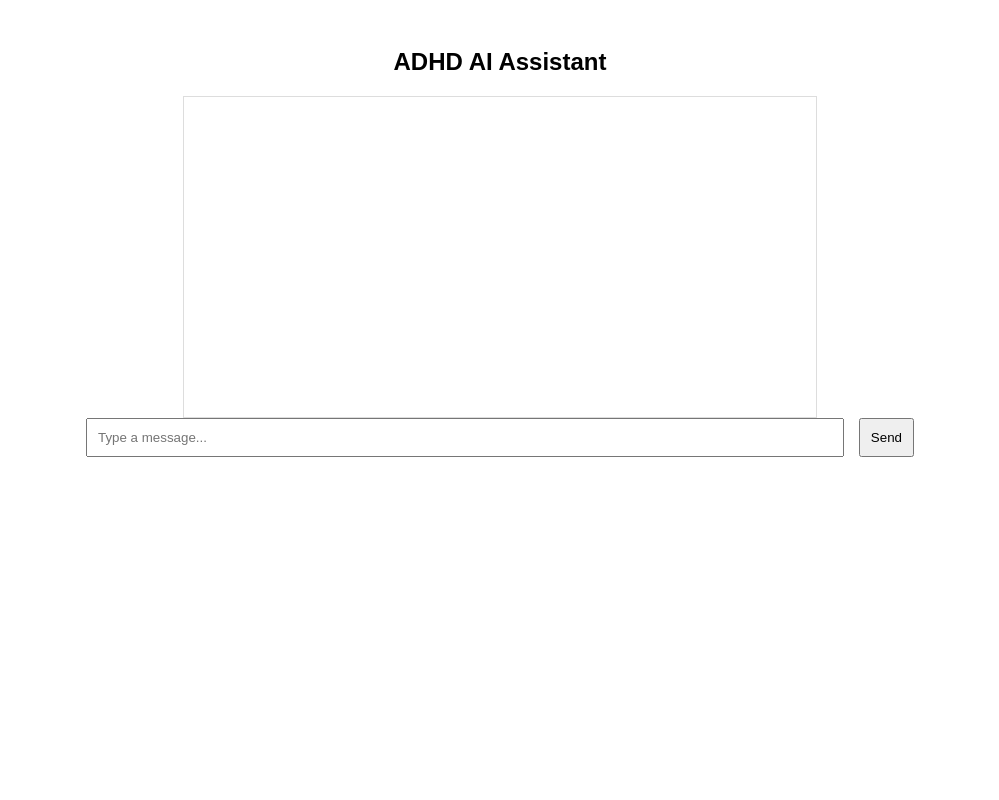
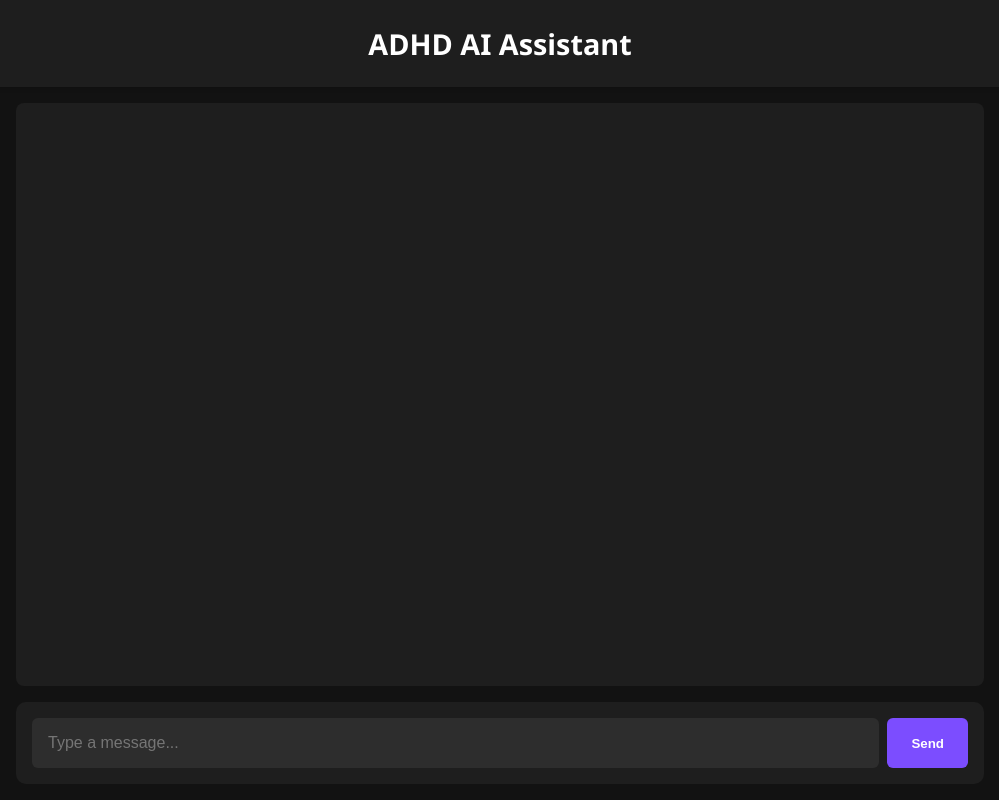
Before and after one commit to arpan8925/ADHD-Chatbot, a Flask app: page / in a window 1280 px wide. Shown: the whole page, without its empty margins (140-1139 px from the left). Run offline with Flask 3, Linux system fonts and the light colour scheme.

Commit message:
UI Updated

````diff
--- a/templates/index.html
+++ b/templates/index.html
@@ -5,65 +5,240 @@
     <meta name="viewport" content="width=device-width, initial-scale=1.0" />
     <title>ADHD AI Assistant</title>
     <style>
+      :root {
+        --bg-primary: #121212;
+        --bg-secondary: #1e1e1e;
+        --text-primary: #ffffff;
+        --text-secondary: #b3b3b3;
+        --accent: #7c4dff;
+        --accent-hover: #9370ff;
+        --input-bg: #2d2d2d;
+        --message-user: #3d4db4;
+        --message-ai: #333333;
+        --transition: all 0.3s ease;
+      }
+
+      * {
+        margin: 0;
+        padding: 0;
+        box-sizing: border-box;
+      }
+
       body {
-        font-family: Arial, sans-serif;
+        font-family: 'Segoe UI', Tahoma, Geneva, Verdana, sans-serif;
+        background-color: var(--bg-primary);
+        color: var(--text-primary);
+        height: 100vh;
+        display: flex;
+        flex-direction: column;
+        padding: 0;
+        overflow: hidden;
+      }
+
+      header {
+        background-color: var(--bg-secondary);
+        padding: 1.5rem;
+        box-shadow: 0 4px 6px rgba(0, 0, 0, 0.1);
         text-align: center;
-        padding: 20px;
       }
+
+      h2 {
+        font-size: 1.8rem;
+        font-weight: 600;
+        color: var(--text-primary);
+        margin: 0;
+      }
+
+      .chat-container {
+        flex: 1;
+        display: flex;
+        flex-direction: column;
+        max-width: 1000px;
+        margin: 0 auto;
+        width: 100%;
+        padding: 1rem;
+        overflow: hidden;
+      }
+
       #chat-box {
-        width: 50%;
-        margin: auto;
-        border: 1px solid #ddd;
-        padding: 10px;
-        height: 300px;
+        flex: 1;
         overflow-y: auto;
+        padding: 1rem;
+        display: flex;
+        flex-direction: column;
+        gap: 1rem;
+        margin-bottom: 1rem;
+        border-radius: 8px;
+        background-color: var(--bg-secondary);
       }
-      input {
-        width: 60%;
-        padding: 10px;
+
+      .message {
+        padding: 1rem;
+        border-radius: 10px;
+        max-width: 80%;
+        animation: fadeIn 0.3s ease;
+        word-wrap: break-word;
       }
+
+      .user-message {
+        background-color: var(--message-user);
+        align-self: flex-end;
+        border-bottom-right-radius: 2px;
+      }
+
+      .ai-message {
+        background-color: var(--message-ai);
+        align-self: flex-start;
+        border-bottom-left-radius: 2px;
+      }
+
+      .message-header {
+        font-weight: 600;
+        margin-bottom: 0.5rem;
+        color: var(--text-primary);
+      }
+
+      .message-content {
+        color: var(--text-primary);
+      }
+
+      .input-container {
+        display: flex;
+        gap: 0.5rem;
+        background-color: var(--bg-secondary);
+        padding: 1rem;
+        border-radius: 10px;
+      }
+
+      #message {
+        flex: 1;
+        background-color: var(--input-bg);
+        color: var(--text-primary);
+        border: none;
+        border-radius: 6px;
+        padding: 1rem;
+        font-size: 1rem;
+        transition: var(--transition);
+      }
+
+      #message:focus {
+        outline: none;
+        box-shadow: 0 0 0 2px var(--accent);
+      }
+
       button {
-        padding: 10px;
-        margin-left: 10px;
+        background-color: var(--accent);
+        color: white;
+        border: none;
+        border-radius: 6px;
+        padding: 0 1.5rem;
+        font-weight: 600;
+        cursor: pointer;
+        transition: var(--transition);
+      }
+
+      button:hover {
+        background-color: var(--accent-hover);
+      }
+
+      button:active {
+        transform: scale(0.98);
+      }
+
+      @keyframes fadeIn {
+        from {
+          opacity: 0;
+          transform: translateY(10px);
+        }
+        to {
+          opacity: 1;
+          transform: translateY(0);
+        }
+      }
+
+      /* Scrollbar styling */
+      ::-webkit-scrollbar {
+        width: 6px;
+      }
+
+      ::-webkit-scrollbar-track {
+        background: var(--bg-secondary);
+      }
+
+      ::-webkit-scrollbar-thumb {
+        background: #555;
+        border-radius: 10px;
+      }
+
+      ::-webkit-scrollbar-thumb:hover {
+        background: #777;
+      }
+
+      /* Responsive design */
+      @media (max-width: 768px) {
+        .chat-container {
+          padding: 0.5rem;
+        }
+
+        #chat-box {
+          padding: 0.5rem;
+        }
+
+        .message {
+          max-width: 90%;
+        }
       }
     </style>
   </head>
   <body>
+    <header>
       <h2>ADHD AI Assistant</h2>
+    </header>
+
+    <div class="chat-container">
       <div id="chat-box"></div>
 
+      <div class="input-container">
         <input type="text" id="message" placeholder="Type a message..." />
         <button onclick="sendMessage()">Send</button>
+      </div>
+    </div>
 
     <script>
-      function sendMessage() {
-        let message = document.getElementById("message").value;
-        if (!message) return;
+      // Add event listener for Enter key
+      document.getElementById("message").addEventListener("keypress", function(event) {
+        if (event.key === "Enter") {
+          sendMessage();
+        }
+      });
 
-        let chatBox = document.getElementById("chat-box");
-        chatBox.innerHTML += `<div><strong>You:</strong> ${message}</div>`;
-
-        fetch("/chat", {
-          method: "POST",
-          headers: { "Content-Type": "application/json" },
-          body: JSON.stringify({ user_id: "123", message: message }),
-        })
-          .then((response) => response.json())
-          .then((data) => {
-            chatBox.innerHTML += `<div><strong>AI Assistant:</strong> ${data.response}</div>`;
-            document.getElementById("message").value = "";
-            chatBox.scrollTop = chatBox.scrollHeight;
-          });
-      }
-    </script>
-  </body>
-  <script>
       function sendMessage() {
         let message = document.getElementById("message").value.trim();
         if (!message) return;
 
         let chatBox = document.getElementById("chat-box");
-      chatBox.innerHTML += `<div><strong>You:</strong> ${message}</div>`;
+
+        // Create and add user message element
+        let userMessageDiv = document.createElement("div");
+        userMessageDiv.className = "message user-message";
+        userMessageDiv.innerHTML = `
+          <div class="message-header">You</div>
+          <div class="message-content">${escapeHtml(message)}</div>
+        `;
+        chatBox.appendChild(userMessageDiv);
+
+        // Clear input and scroll to bottom
+        document.getElementById("message").value = "";
+        chatBox.scrollTop = chatBox.scrollHeight;
+
+        // Show loading indicator
+        let loadingDiv = document.createElement("div");
+        loadingDiv.className = "message ai-message";
+        loadingDiv.innerHTML = `
+          <div class="message-header">AI Assistant</div>
+          <div class="message-content">Thinking...</div>
+        `;
+        chatBox.appendChild(loadingDiv);
 
         fetch("/chat", {
           method: "POST",
@@ -77,14 +252,65 @@
             return response.json();
           })
           .then((data) => {
-          chatBox.innerHTML += `<div><strong>AI Assistant:</strong> ${data.response}</div>`;
-          document.getElementById("message").value = "";
+            // Remove loading indicator
+            chatBox.removeChild(loadingDiv);
+
+            // Create and add AI message element
+            let aiMessageDiv = document.createElement("div");
+            aiMessageDiv.className = "message ai-message";
+            aiMessageDiv.innerHTML = `
+              <div class="message-header">AI Assistant</div>
+              <div class="message-content">${formatMessage(data.response)}</div>
+            `;
+            chatBox.appendChild(aiMessageDiv);
+
             chatBox.scrollTop = chatBox.scrollHeight;
           })
           .catch((error) => {
             console.error("Error:", error);
-          chatBox.innerHTML += `<div><strong>Error:</strong> ${error.message}</div>`;
+
+            // Remove loading indicator
+            chatBox.removeChild(loadingDiv);
+
+            // Create and add error message
+            let errorDiv = document.createElement("div");
+            errorDiv.className = "message ai-message";
+            errorDiv.innerHTML = `
+              <div class="message-header">Error</div>
+              <div class="message-content">${error.message || "Failed to connect to the server. Please try again."}</div>
+            `;
+            chatBox.appendChild(errorDiv);
+
+            chatBox.scrollTop = chatBox.scrollHeight;
           });
       }
+
+      // Helper function to escape HTML
+      function escapeHtml(text) {
+        const div = document.createElement('div');
+        div.textContent = text;
+        return div.innerHTML;
+      }
+
+      // Helper function to format messages with basic markdown
+      function formatMessage(text) {
+        // Replace newlines with <br>
+        let formatted = text.replace(/\n/g, '<br>');
+
+        // Format code blocks
+        formatted = formatted.replace(/```([^`]+)```/g, '<pre><code>$1</code></pre>');
+
+        // Format inline code
+        formatted = formatted.replace(/`([^`]+)`/g, '<code>$1</code>');
+
+        // Format bold text
+        formatted = formatted.replace(/\*\*([^*]+)\*\*/g, '<strong>$1</strong>');
+
+        // Format italic text
+        formatted = formatted.replace(/\*([^*]+)\*/g, '<em>$1</em>');
+
+        return formatted;
+      }
     </script>
+  </body>
 </html>
````
Lines whose indentation alone changed are shown as unchanged.
